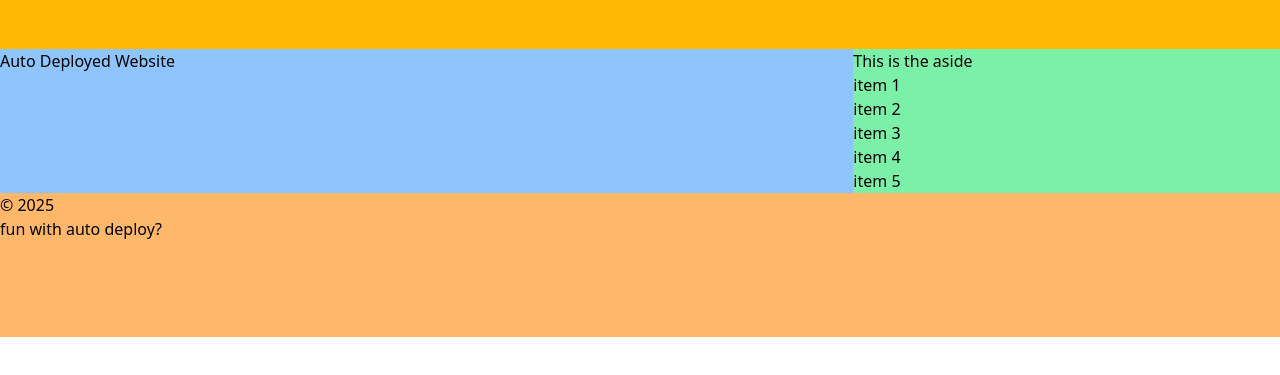
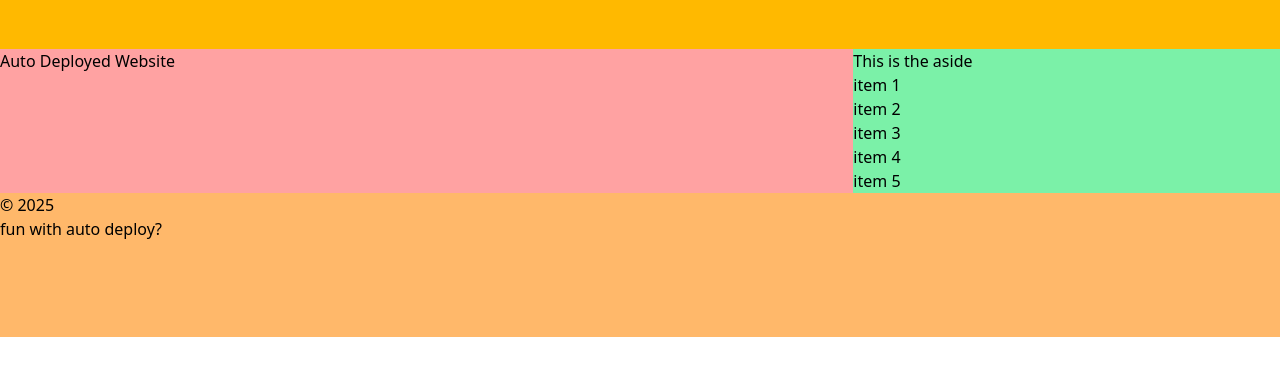
Before and after one commit to gummer2004/cp1135actions, a website: page src/index.html in a window 1280 px wide. Shown: the part 95-470 px from the top of the page. Drawn offline with Linux system fonts and the light colour scheme.

Commit message:
change blue bg to red

```diff
--- a/src/index.html
+++ b/src/index.html
@@ -12,7 +12,7 @@
         <h3 class="text-xl">Site that is using git actions to deploy</h3>
     </header>
 
-        <section class="col-start-1 col-span-8 row-start-2 bg-blue-300">
+        <section class="col-start-1 col-span-8 row-start-2 bg-red-300">
             <h1>Auto Deployed Website</h1>
         </section>
         <aside class="col-start-9 col-span-4 row-start-2 bg-green-300">
```
Also changed, not shown: src/styles/output.css.
